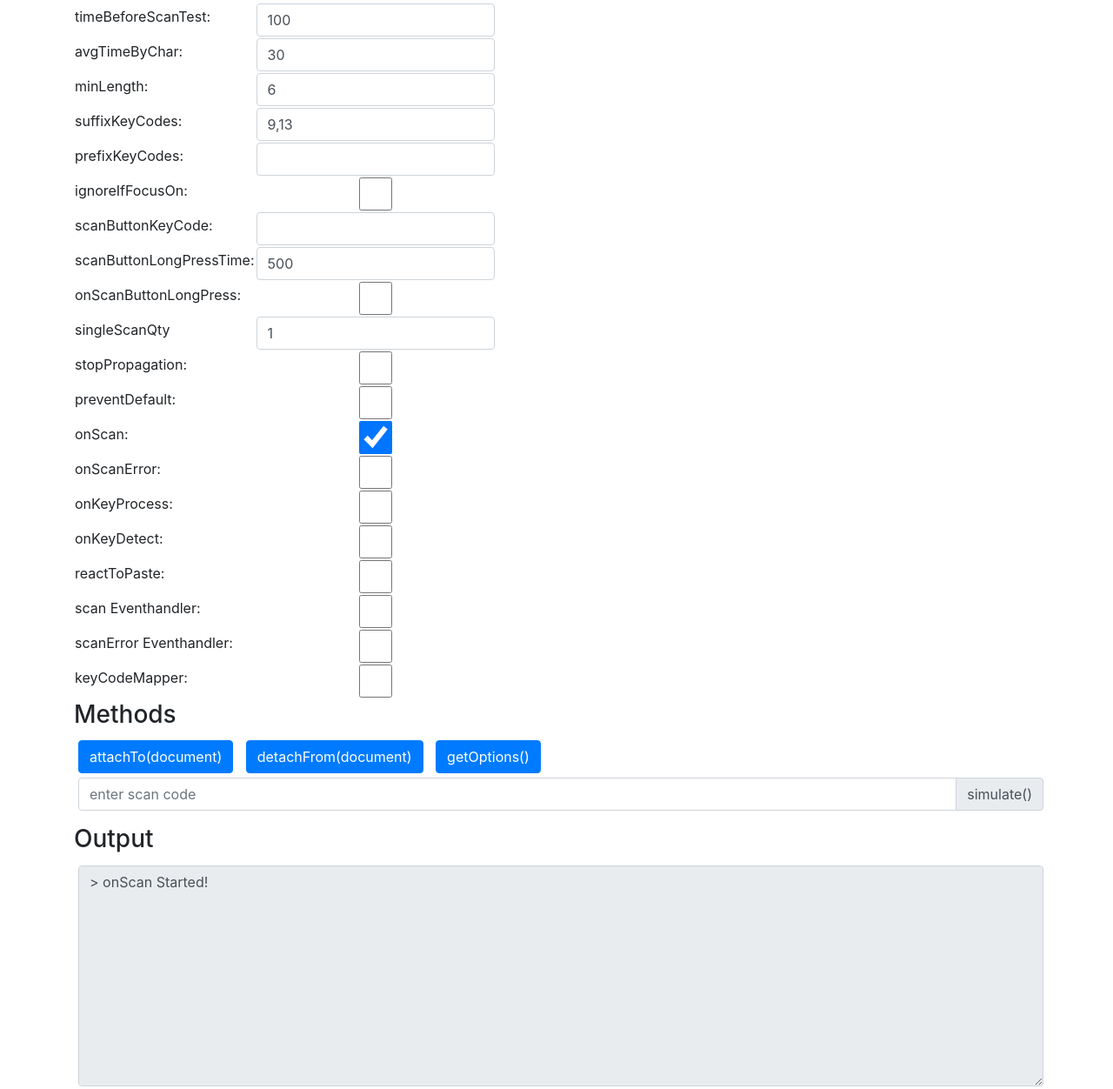
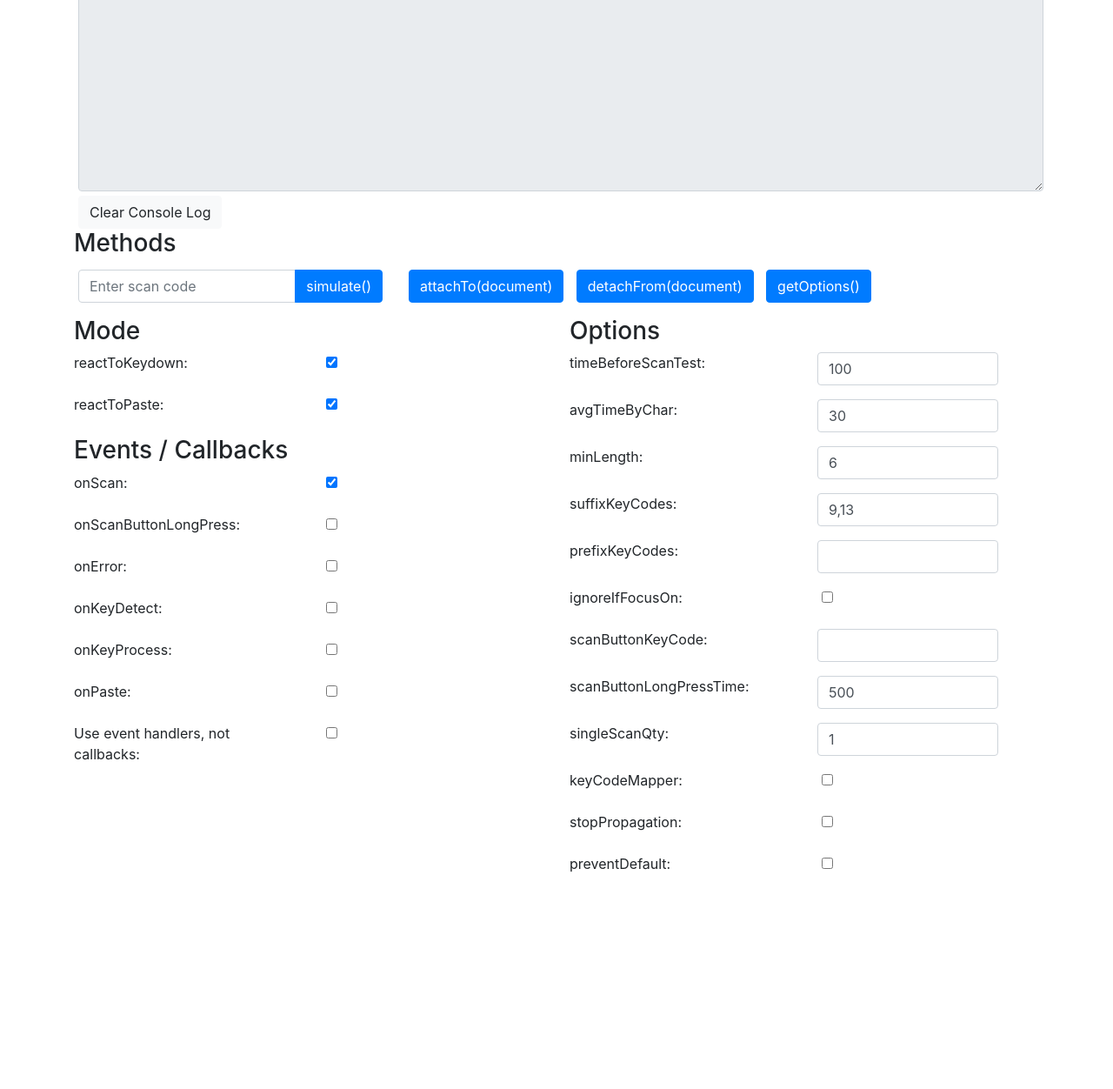
Before and after one commit to axenox/onscan.js, a website: page index.html in a window 1280 px wide. Shown: the part 115-1367 px from the top of the page at 87% size. After the commit the page ends 1144 px from the top, so only its background shows below. Drawn offline with nearby package versions, Linux system fonts and the light colour scheme.

Commit message:
NEW version of the playground

```diff
--- a/index.html
+++ b/index.html
@@ -16,136 +16,173 @@
   <span class="navbar-brand mb-0 h1">onScan.js Playground</span>
 </nav>
 <div class="container">
-	<div class="row">
-		<div class="col-12">
-			<h3>Options</h3>
-		</div>
-	</div>
-	<form>
+	<form id="playground" class="form-horizontal">
 		<div class="row">
-			<div class="col-12">
-				<table style="witdh:100%">
-					<tr>
-						<td><label>timeBeforeScanTest: </label></td>
-						<td><input id="iTimeBeforeScanTest" class="form-control" value=100></input></td>
-						<td></td>
-					<tr>
-						<td><label>avgTimeByChar: </label></td>
-						<td><input id="iAvgTimeByChar" class="form-control" value=30></input></td>
-						<td></td>
-					<tr>
-						<td><label>minLength: </label></td>
-						<td><input id="iMinLength" class="form-control" value=6></input></td>
-						<td></td>
-					<tr>
-						<td><label>suffixKeyCodes: </label></td>
-						<td><input id="iEndChar" class="form-control" value=9,13></input></td>
-						<td></td>
-					<tr>
-						<td><label>prefixKeyCodes: </label></td>
-						<td><input id="iStartChar" class="form-control"></input></td>
-						<td></td>
-					<tr>
-						<td><label>ignoreIfFocusOn: </label></td>
-						<td><input type="checkbox" id="iIgnoreIfFocusOn" class="form-control"></input></td>
-						<td><input id="focusExample" class="form-control" placeholder="focus here"></input></td>
-					<tr>
-						<td><label>scanButtonKeyCode: </label></td>
-						<td><input id="iScanButtonKeyCode" class="form-control" ></input></td>
-						<td></td>
-					<tr>
-						<td><label>scanButtonLongPressTime: </label></td>
-						<td><input id="iScanButtonLongPressThreshold" class="form-control" value=500></input></td>
-						<td></td>
-					<tr>
-						<td><label>onScanButtonLongPress: </label></td>
-						<td><input type="checkbox" id="iOnScanButtonLongPressed" class="form-control"></input></td>
-						<td></td>
-					<tr>
-						<td><label>singleScanQty </label></td>
-						<td><input id="iSingleScanQty" class="form-control" value=1></input></td>
-						<td></td>
-					<tr>
-						<td><label>stopPropagation: </label></td>
-						<td><input type="checkbox" id="iStopPropagation" class="form-control"></input></td>
-						<td></td>
-					<tr>
-						<td><label>preventDefault: </label></td>
-						<td><input type="checkbox" id="iPreventDefault" class="form-control"></input></td>
-						<td></td>
-					<tr>
-						<td><label>onScan: </label></td>
-						<td><input type="checkbox" id="iOnComplete" class="form-control" checked="checked"></input></td>
-						<td></td>
-					<tr>
-						<td><label>onScanError: </label></td>
-						<td><input type="checkbox" id="iOnError" class="form-control"></input></td>
-						<td></td>
-					<tr>
-						<td><label>onKeyProcess: </label></td>
-						<td><input type="checkbox" id="iOnKeyProcessed" class="form-control"></input></td>
-						<td></td>
-					<tr>
-						<td><label>onKeyDetect: </label></td>
-						<td><input type="checkbox" id="iOnKeyDetect" class="form-control"></input></td>
-						<td></td>
-					<tr>
-						<td><label>reactToPaste: </label></td>
-						<td><input type="checkbox" id="iAcceptPasteInput" class="form-control" ></input></td>
-						<td></td>
-					<tr>
-						<td><label>scan Eventhandler: </label></td>
-						<td><input type="checkbox" id="iCompleteHandler" class="form-control"></input></td>
-						<td></td>
-					<tr>
-						<td><label>scanError Eventhandler: </label></td>
-						<td><input type="checkbox" id="iErrorHandler" class="form-control" ></input></td>
-						<td></td>
-					<tr>
-						<td><label>keyCodeMapper: </label></td>
-						<td><input type="checkbox" id="ikeyCodeMapper" class="form-control" ></input></td>
-						<td></td>
-					<tr>
-						<td>
-
-				</table>
+			<div class="col-12 col-xs-12">
+				<textarea style="margin: 5px 5px 0 5px" id="consoleTextField" readonly="readonly" class="form-control" rows="10"></textarea>
 			</div>
 		</div>
 		<div class="row">
-			<div class="col-12">
-				<h3>Methods</h3>
-				<input style="margin: 5px 5px 0 5px" type="button" id="bGenerateonScan" class="btn btn-primary" onclick="generateonScan()" value="attachTo(document)"></input>
-				<input style="margin: 5px 5px 0 5px" type="button" id="bDestroyonScan" class="btn btn-primary" onclick="destroyonScan()" value="detachFrom(document)"></input>
-				<input style="margin: 5px 5px 0 5px" type="button" id="bGgetonScanSettings" class="btn btn-primary" onclick="getonScanSettings()" value="getOptions()"></input>
+			<div class="col-12 col-xs-12">
+				<input style="margin: 5px 5px 0 5px" type="button" id="clearTextArea" class="btn btn-light btn-default" onclick="clearTextArea()" value="Clear Console Log" />
 			</div>
 		</div>
 		<div class="row">
-			<div class="col-12">
+			<div class="col-12 col-xs-12">
+				<h3>Methods</h3>
+			</div>
+		</div>
+		<div class="row">
+			<div class="col-12 col-xs-12 col-md-4">
 				<div style="margin: 5px 5px 0 5px" class="input-group mb-3">
-  					<input id="iTestInput" class="form-control" placeholder="enter scan code"></input>
-					<div class="input-group-append">
-				    	<span class="input-group-text btn btn-primary" id="bFireTestInput" onclick="fireTestInput()" >simulate()</span>
+  					<input id="iTestInput" class="form-control" placeholder="Enter scan code" />
+					<div class="input-group-append input-group-btn">
+				    	<input type="button" class="btn btn-primary" id="bFireTestInput" onclick="fireTestInput()" value="simulate()">
 				  	</div>
 				</div>
 			</div>
+			<div class="col-12 col-xs-12 col-md-8">
+				<input style="margin: 5px 5px 0 5px" type="button" id="bGenerateonScan" class="btn btn-primary" onclick="initOnScan()" value="attachTo(document)" />
+				<input style="margin: 5px 5px 0 5px" type="button" id="bDestroyonScan" class="btn btn-primary" onclick="destroyOnScan()" value="detachFrom(document)" />
+				<input style="margin: 5px 5px 0 5px" type="button" id="bGgetonScanSettings" class="btn btn-primary" onclick="getonScanSettings()" value="getOptions()" />
+			</div>
 		</div>
-
+		<div class="row">
+			<div class="col-12 col-xs-12 col-md-6">
+				<h3>Mode</h3>
+				<div class="form-group row">
+					<label class="control-label col-12 col-xs-12 col-sm-7 col-lg-6">reactToKeydown:</label>
+					<div class="col-12 col-xs-12 col-sm-5 checkbox form-check">
+						<input id="iAcceptKeyInput" type="checkbox" checked="checked"/>
+					</div>
+				</div>
+				<div class="form-group row">
+					<label class="control-label col-12 col-xs-12 col-sm-7 col-lg-6">reactToPaste:</label>
+					<div class="col-12 col-xs-12 col-sm-5 checkbox form-check">
+						<input id="iAcceptPasteInput" type="checkbox" checked="checked"/>
+					</div>
+				</div>
+				<h3>Events / Callbacks</h3>
+				<div class="form-group row">
+					<label class="control-label col-12 col-xs-12 col-sm-7 col-lg-6">onScan:</label>
+					<div class="col-12 col-xs-12 col-sm-5 checkbox form-check">
+						<input id="iOnComplete" type="checkbox" checked="checked"/>
+					</div>
+				</div>
+				<div class="form-group row">
+					<label class="control-label col-12 col-xs-12 col-sm-7 col-lg-6">onScanButtonLongPress:</label>
+					<div class="col-12 col-xs-12 col-sm-5 checkbox form-check">
+						<input id="iOnScanButtonLongPressed" type="checkbox" />
+					</div>
+				</div>
+				<div class="form-group row">
+					<label class="control-label col-12 col-xs-12 col-sm-7 col-lg-6">onError:</label>
+					<div class="col-12 col-xs-12 col-sm-5 checkbox form-check">
+						<input id="iOnError" type="checkbox" />
+					</div>
+				</div>
+				<div class="form-group row">
+					<label class="control-label col-12 col-xs-12 col-sm-7 col-lg-6">onKeyDetect:</label>
+					<div class="col-12 col-xs-12 col-sm-5 checkbox form-check">
+						<input id="iOnKeyDetect" type="checkbox" />
+					</div>
+				</div>
+				<div class="form-group row">
+					<label class="control-label col-12 col-xs-12 col-sm-7 col-lg-6">onKeyProcess:</label>
+					<div class="col-12 col-xs-12 col-sm-5 checkbox form-check">
+						<input id="iOnKeyProcessed" type="checkbox" />
+					</div>
+				</div>
+				<div class="form-group row">
+					<label class="control-label col-12 col-xs-12 col-sm-7 col-lg-6">onPaste:</label>
+					<div class="col-12 col-xs-12 col-sm-5 checkbox form-check">
+						<input id="iOnPaste" type="checkbox" />
+					</div>
+				</div>
+				<div class="form-group row">
+					<label class="control-label col-12 col-xs-12 col-sm-7 col-lg-6">Use event handlers, not callbacks:</label>
+					<div class="col-12 col-xs-12 col-sm-5 checkbox form-check">
+						<input id="iCompleteHandler" type="checkbox" />
+					</div>
+				</div>
+			</div>
+			<div class="col-12 col-xs-12 col-md-6">
+				<h3>Options</h3>
+				<div class="form-group row">
+					<label class="control-label col-12 col-xs-12 col-sm-7 col-lg-6">timeBeforeScanTest:</label>
+					<div class="col-12 col-xs-12 col-sm-5">
+						<input id="iTimeBeforeScanTest" class="form-control" value="100" />
+					</div>
+				</div>
+				<div class="form-group row">
+					<label class="control-label col-12 col-xs-12 col-sm-7 col-lg-6">avgTimeByChar:</label>
+					<div class="col-12 col-xs-12 col-sm-5">
+						<input id="iAvgTimeByChar" class="form-control" value="30" />
+					</div>
+				</div>
+				<div class="form-group row">
+					<label class="control-label col-12 col-xs-12 col-sm-7 col-lg-6">minLength:</label>
+					<div class="col-12 col-xs-12 col-sm-5">
+						<input id="iMinLength" class="form-control" value="6" />
+					</div>
+				</div>
+				<div class="form-group row">
+					<label class="control-label col-12 col-xs-12 col-sm-7 col-lg-6">suffixKeyCodes:</label>
+					<div class="col-12 col-xs-12 col-sm-5">
+						<input id="iEndChar" class="form-control" value="9,13" />
+					</div>
+				</div>
+				<div class="form-group row">
+					<label class="control-label col-12 col-xs-12 col-sm-7 col-lg-6">prefixKeyCodes:</label>
+					<div class="col-12 col-xs-12 col-sm-5">
+						<input id="iStartChar" class="form-control" value="" />
+					</div>
+				</div>
+				<div class="form-group row">
+					<label class="control-label col-12 col-xs-12 col-sm-7 col-lg-6">ignoreIfFocusOn:</label>
+					<div class="col-12 col-xs-12 col-sm-5 checkbox form-check">
+						<input id="iIgnoreIfFocusOn" type="checkbox" />
+					</div>
+				</div>
+				<div class="form-group row">
+					<label class="control-label col-12 col-xs-12 col-sm-7 col-lg-6">scanButtonKeyCode:</label>
+					<div class="col-12 col-xs-12 col-sm-5">
+						<input id="iScanButtonKeyCode" class="form-control" value="" />
+					</div>
+				</div>
+				<div class="form-group row">
+					<label class="control-label col-12 col-xs-12 col-sm-7 col-lg-6">scanButtonLongPressTime:</label>
+					<div class="col-12 col-xs-12 col-sm-5">
+						<input id="iScanButtonLongPressThreshold" class="form-control" value="500" />
+					</div>
+				</div>
+				<div class="form-group row">
+					<label class="control-label col-12 col-xs-12 col-sm-7 col-lg-6">singleScanQty:</label>
+					<div class="col-12 col-xs-12 col-sm-5">
+						<input id="iSingleScanQty" class="form-control" value="1" />
+					</div>
+				</div>
+				<div class="form-group row">
+					<label class="control-label col-12 col-xs-12 col-sm-7 col-lg-6">keyCodeMapper:</label>
+					<div class="col-12 col-xs-12 col-sm-5 checkbox form-check">
+						<input id="ikeyCodeMapper" type="checkbox" />
+					</div>
+				</div>
+				<div class="form-group row">
+					<label class="control-label col-12 col-xs-12 col-sm-7 col-lg-6">stopPropagation:</label>
+					<div class="col-12 col-xs-12 col-sm-5 checkbox form-check">
+						<input id="iStopPropagation" type="checkbox" />
+					</div>
+				</div>
+				<div class="form-group row">
+					<label class="control-label col-12 col-xs-12 col-sm-7 col-lg-6">preventDefault:</label>
+					<div class="col-12 col-xs-12 col-sm-5 checkbox form-check">
+						<input id="iPreventDefault" type="checkbox" />
+					</div>
+				</div>
+			</div>
+		</div>
 	</form>
-	<div class="row">
-		<div class="col-12">
-			<h3>Output</h3>
-		</div>
-	</div>
-	<div class="row">
-		<div class="col-12">
-			<textarea style="margin: 5px 5px 0 5px" id="consoleTextField" readonly="readonly" class="form-control" rows="10"></textarea>
-		</div>
-	</div>
-	<div class="row">
-		<div class="col-12">
-			<input style="margin: 5px 5px 0 5px" type="button" id="clearTextArea" class="btn btn-primary" onclick="clearTextArea()" value="Clear Console Log"></input>
-		</div>
-	</div>
 </div>
 <script>
 
@@ -157,12 +194,13 @@
 
 	console.log = function(message, error) {
 		console.olog(message);
+		var oOutput = document.getElementById('consoleTextField');
 		if (error){
-			document.getElementById('consoleTextField').value += "ERROR: " + message + '\n';
+			oOutput.value += "ERROR: " + message + '\n';
 		} else {
-			document.getElementById('consoleTextField').value += ('> ' + message + '\n');
+			oOutput.value += ('> ' + message + '\n');
 		}
-		document.getElementById('consoleTextField').scrollTop = document.getElementById('consoleTextField').scrollHeight;
+		oOutput.scrollTop = oOutput.scrollHeight;
 	};
 	console.error = console.debug = console.info =  console.log;
 
@@ -170,10 +208,7 @@
 			console.log(msg, true);
 	}
 
-
-	document.getElementById("focusExample").style.visibility="hidden";
-
-	function generateonScan(){
+	function initOnScan(){
 
 
 		var prop;
@@ -204,6 +239,7 @@
 			stopPropagation: document.getElementById("iStopPropagation").checked,
 			preventDefault: document.getElementById("iPreventDefault").checked,
 			reactToPaste: document.getElementById("iAcceptPasteInput").checked,
+			reactToKeyDown: document.getElementById("iAcceptKeyInput").checked,
 			singleScanQty: parseInt(document.getElementById("iSingleScanQty").value)
 		}
 
@@ -249,10 +285,9 @@
 		}
 
 		if (document.getElementById("iIgnoreIfFocusOn").checked){
-			options.ignoreIfFocusOn = "focusExample";
-			document.getElementById("focusExample").style.visibility = "visible";
+			options.ignoreIfFocusOn = ".input";
 		} else {
-			document.getElementById("focusExample").style.visibility="hidden";
+			options.ignoreIfFocusOn = false;
 		}
 
 		if (document.getElementById("iScanButtonKeyCode").value){
@@ -269,7 +304,7 @@
 			options.onScanButtonLongPress = function(){};
 		}
 
-		if (options.reactToPaste){
+		if (document.getElementById("iOnPaste").checked){
 			options.onPaste = function(sPasteString){
 				console.log("[onPaste]: Data has been pasted: " + sPasteString);
 			}
@@ -283,7 +318,7 @@
 			document.removeEventListener('scan', scanHandler);
 		}
 
-		if (document.getElementById("iErrorHandler").checked){
+		if (document.getElementById("iCompleteHandler").checked){
 			document.addEventListener('scanError', scanErrorHandler);
 		} else {
 			document.removeEventListener('scanError', scanErrorHandler);
@@ -294,6 +329,7 @@
 				var iKeyCode = e.which;
 				var sChar = String.fromCharCode(iKeyCode);
 				console.log('[keyCodeMapper]: Decoding key code "' + iKeyCode + '" to "' + sChar + '"')
+				return sChar;
 			}
 		} else {
 			options.keyCodeMapper = function(oEvent){
@@ -312,11 +348,10 @@
 
 	}
 
-	function destroyonScan(){
+	function destroyOnScan(){
 		console.log("onScan destroyed!");
 		onScan.detachFrom(document);
 	}
-
 
 	function clearTextArea(){
 		document.getElementById('consoleTextField').value = "";
@@ -353,7 +388,18 @@
 	}
 
 	(function(){
-		generateonScan();
+		initOnScan();
+		document.querySelectorAll("#playground input").forEach(function(oInput){
+			if (oInput.type == 'button' || oInput.readonly) {
+				return;
+			}
+
+			oInput.addEventListener('change', function(){
+				console.log('onScan configuration updated');
+				onScan.detachFrom(document);
+				initOnScan();
+			});
+		});
 	})();
 </script>
 
```
Also changed, not shown: README.md.
